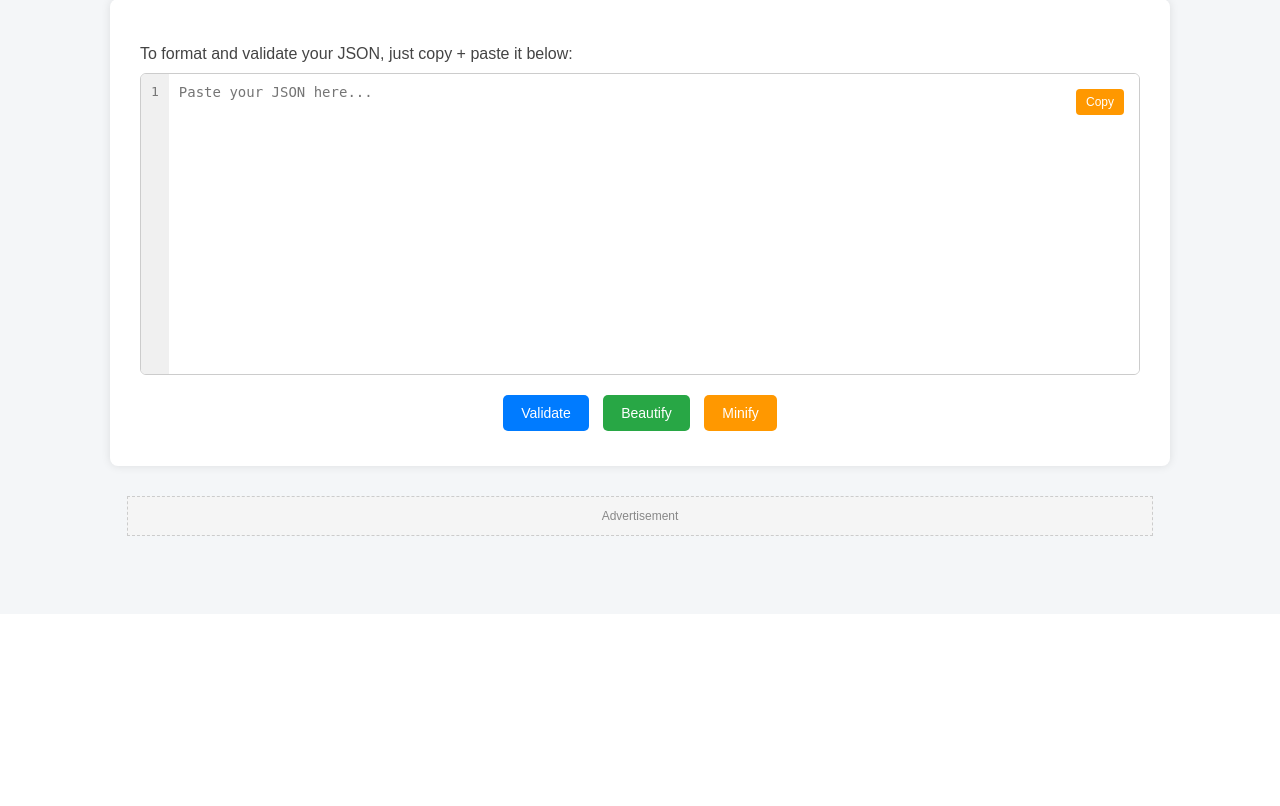
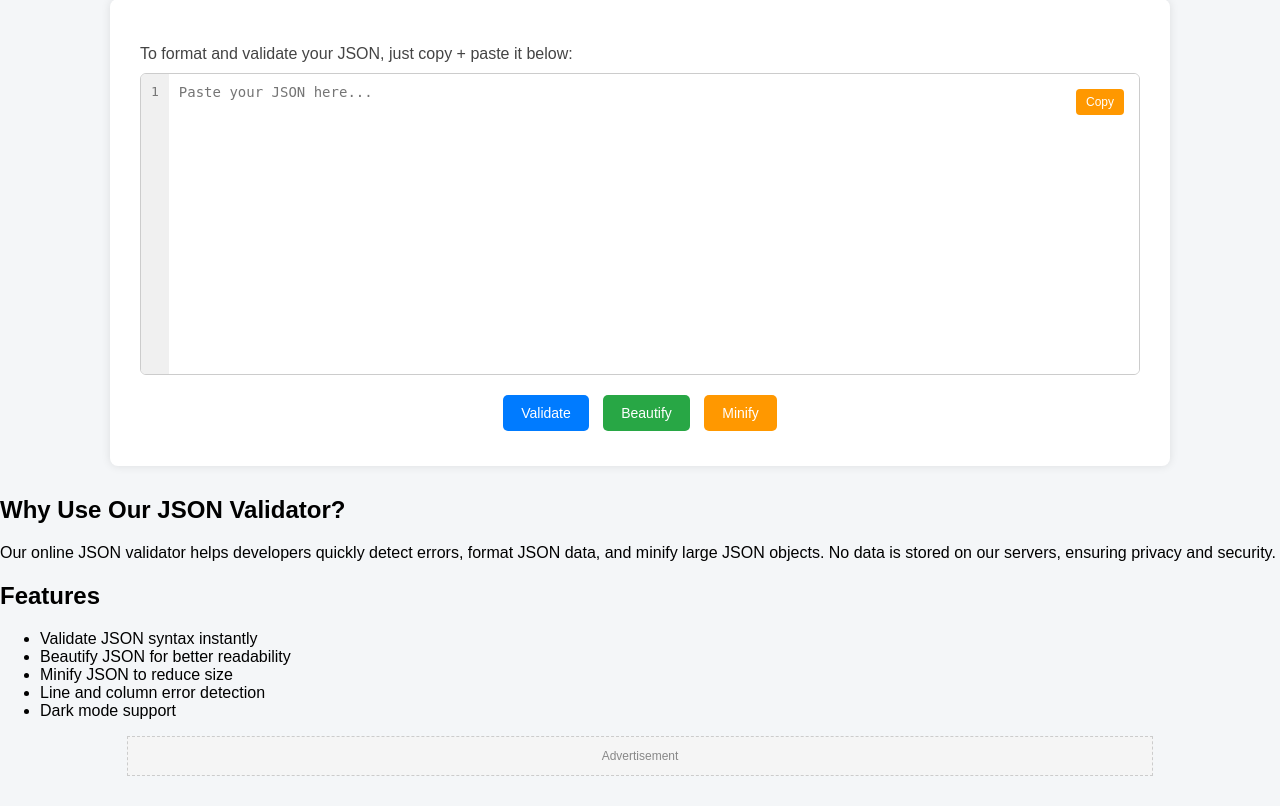
Before and after one commit to gtrreddy5/json_validator, a Flask app: page / in a window 1280 px wide. Shown: the part 186-992 px from the top of the page. Before the commit the page ends 722 px from the top, so only its background shows below. Run offline with Flask 3, Linux system fonts and the light colour scheme.

Commit message:
Add SEO content and features list to index.html
Added SEO content section with features of the JSON validator.

```diff
--- a/templates/index.html
+++ b/templates/index.html
@@ -69,7 +69,23 @@
         </script>
     {% endif %}
 </div>
+<section class="seo-content">
+    <h2>Why Use Our JSON Validator?</h2>
+    <p>
+        Our online JSON validator helps developers quickly detect errors,
+        format JSON data, and minify large JSON objects.
+        No data is stored on our servers, ensuring privacy and security.
+    </p>
 
+    <h2>Features</h2>
+    <ul>
+        <li>Validate JSON syntax instantly</li>
+        <li>Beautify JSON for better readability</li>
+        <li>Minify JSON to reduce size</li>
+        <li>Line and column error detection</li>
+        <li>Dark mode support</li>
+    </ul>
+</section>
 <!-- BOTTOM AD PLACEHOLDER -->
 <div class="ad ad-bottom">Advertisement</div>
 
```
